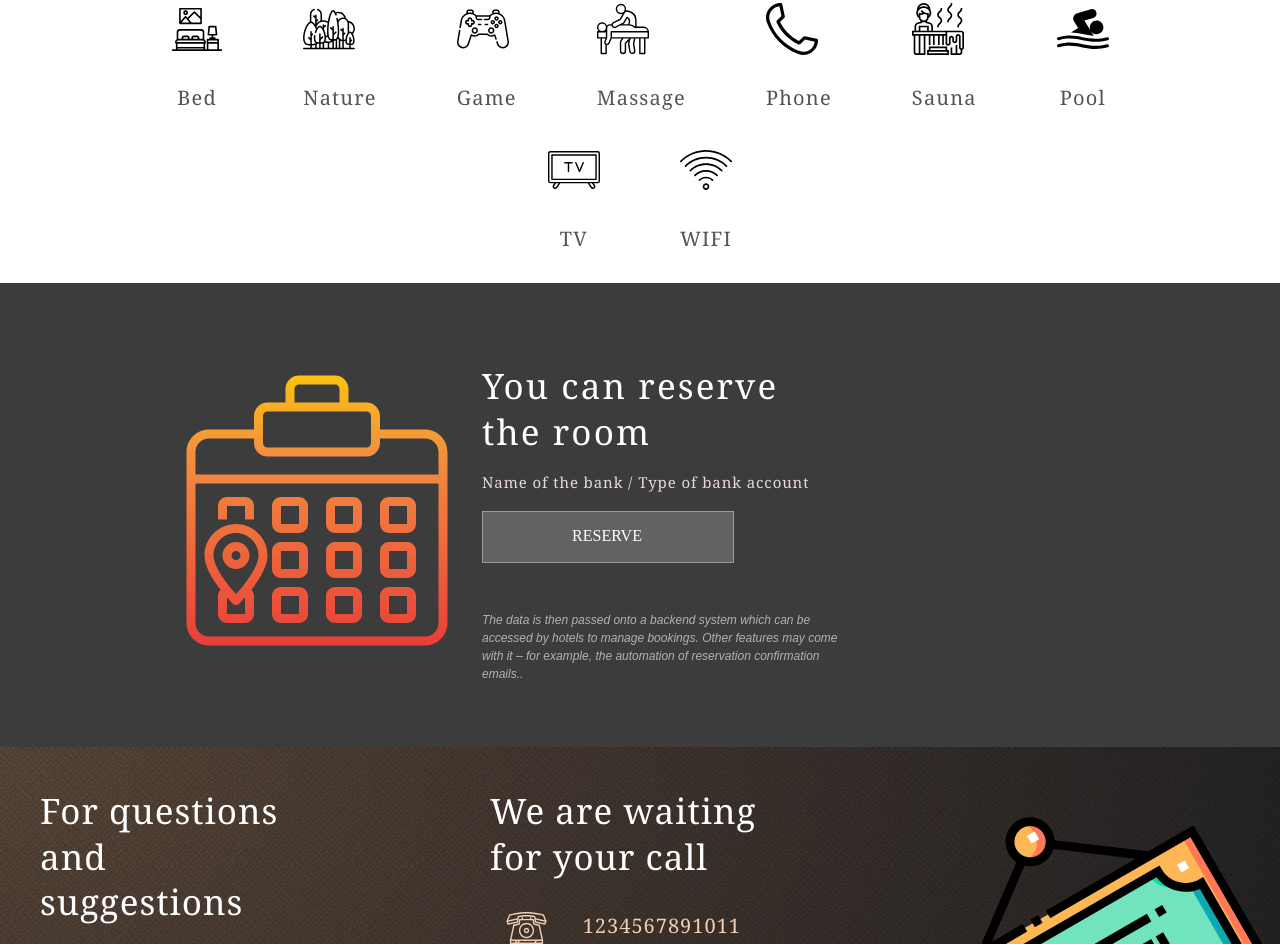
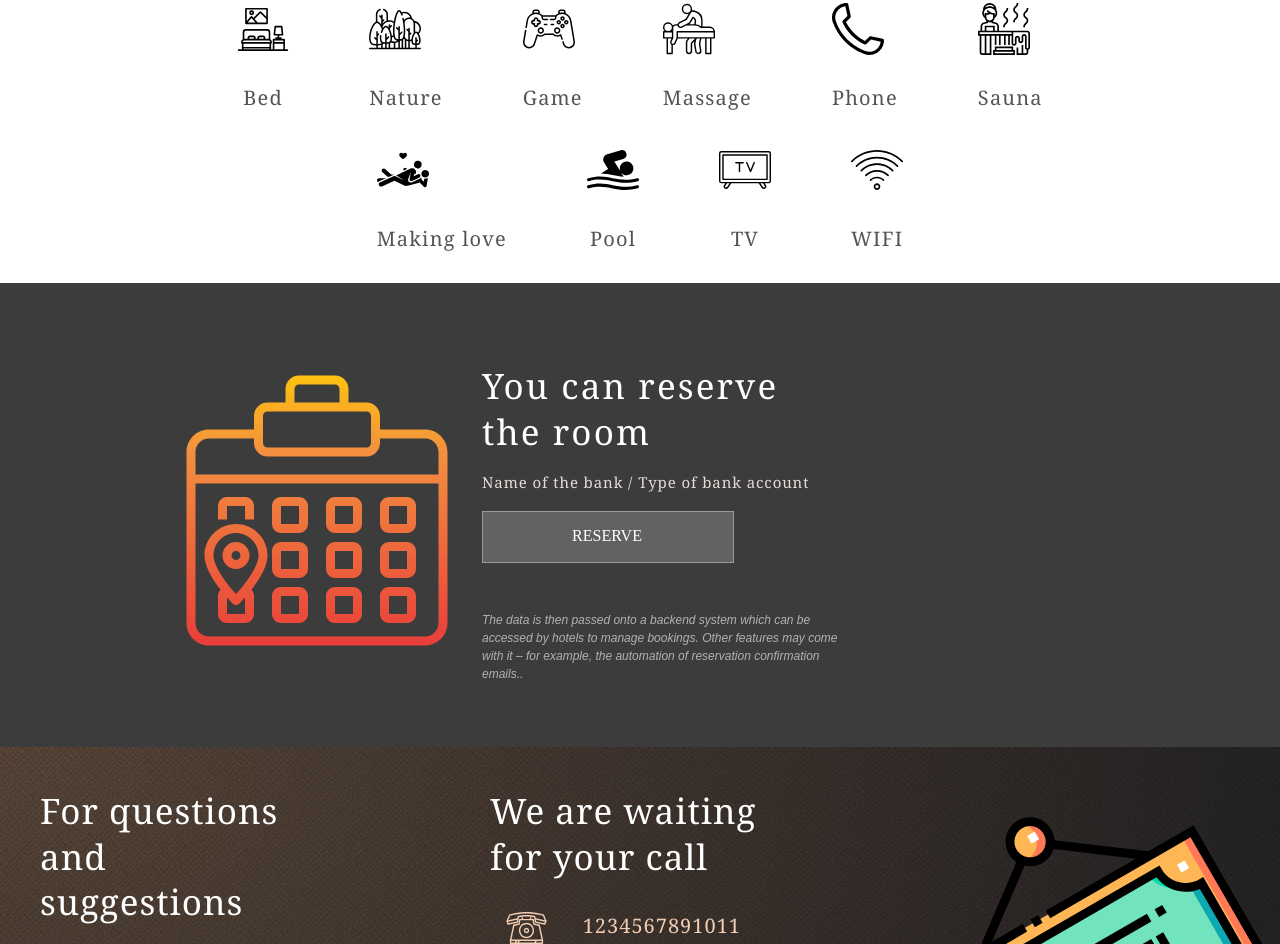
Before and after one commit to aidar2002/DARMU, a plain HTML site: page index.html in a window 1280 px wide. Shown: the part 2492-3436 px from the top of the page. Drawn offline with Linux system fonts and the light colour scheme.

Commit message:
feat: chan

```diff
--- a/index.html
+++ b/index.html
@@ -174,6 +174,10 @@
                     <h1 class="help__item-caption">Sauna</h1>
                 </div>
                 <div class="help__item ">
+                    <img class="help__item-icon help__item-9" src="icons/making-love.svg" alt="icon_item">
+                    <h1 class="help__item-caption">Making love</h1>
+                </div>
+                <div class="help__item ">
                     <img class="help__item-icon help__item-7" src="icons/swimmer.svg" alt="icon_item">
                     <h1 class="help__item-caption">Pool</h1>
                 </div>
--- a/style.css
+++ b/style.css
@@ -472,8 +472,8 @@ img{
   height: 113px;
   transition: all .6s;
 }
-.help__item:hover {
-  transform: scale(1.9);
+.help__item-icon:hover {
+  transform: scale(3);
   transition: all .6s;
 }
 
@@ -485,6 +485,7 @@ img{
   align-content: center;
   width: 52px;
   height: 52px;
+  transition: all .6s;
 }
 
 .help__item-caption {
```
Also changed, not shown: icons/making-love.svg (added).
